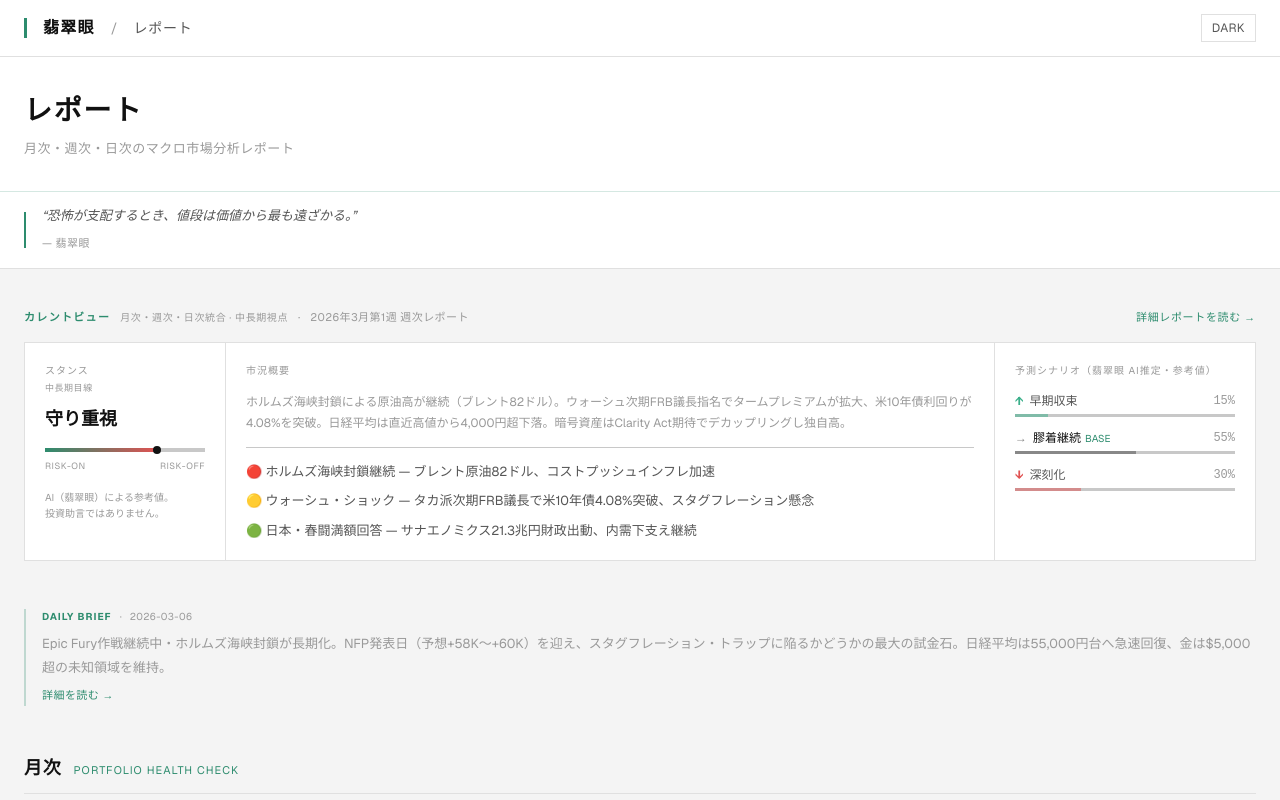
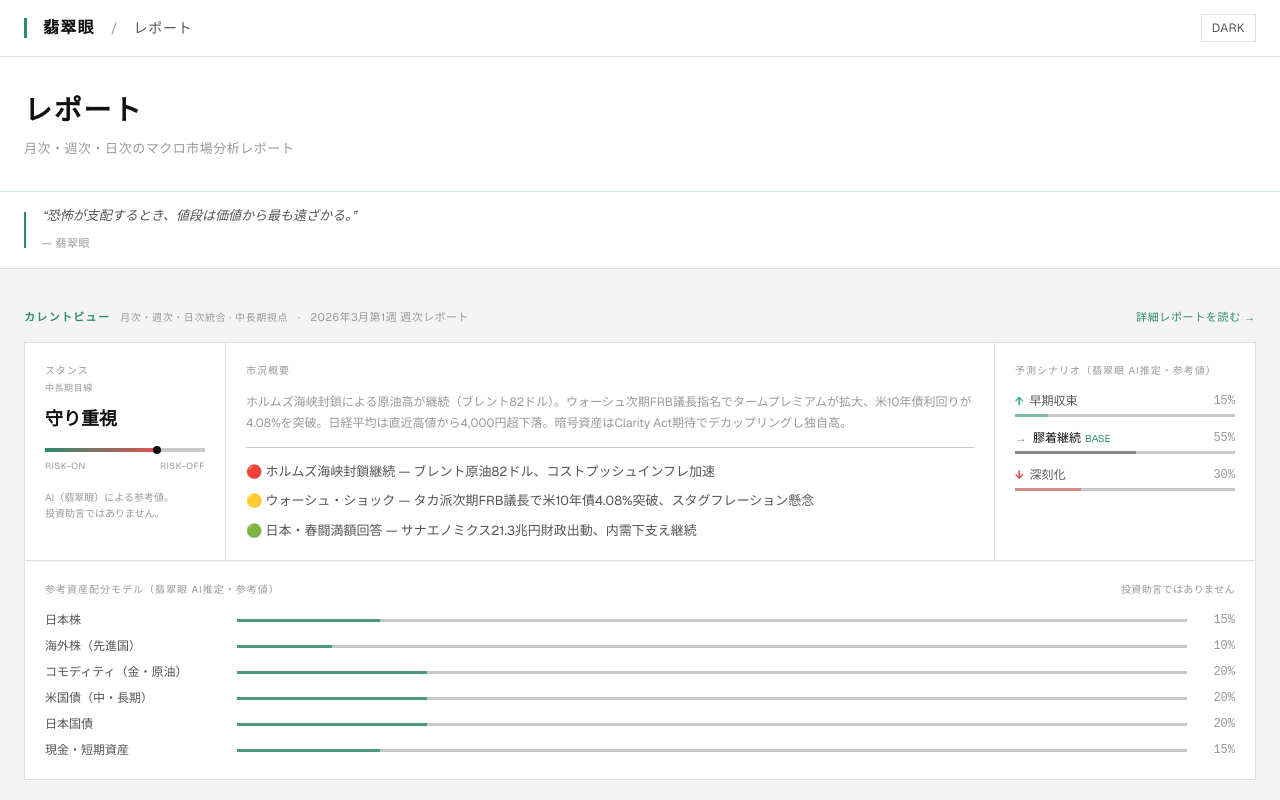
Before and after one commit to ops324/hisuigan-macro-insight-engine, a Next.js app: page /reports in a window 1280 px wide. Shown: the top 800 px of the page. Built offline with nearby package versions, Linux system fonts and the light colour scheme.

Commit message:
feat: カレントビューに参考資産配分モデルを追加
Co-Authored-By: Claude Sonnet 4.6 <noreply@anthropic.com>

```diff
--- a/app/reports/ReportsClient.tsx
+++ b/app/reports/ReportsClient.tsx
@@ -1,7 +1,7 @@
 "use client";
 import { useState, useEffect } from "react";
 import Link from "next/link";
-import { ReportMeta, ReportType, ScenarioItem } from "@/lib/reports";
+import { ReportMeta, ReportType, ScenarioItem, AllocationItem } from "@/lib/reports";
 import { themeMap, ThemeMode } from "@/lib/theme";
 import { ReportCard } from "./ReportCard";
 
@@ -27,7 +27,7 @@ function directionLabel(d: string) {
 }
 
 function CurrentView({ report, t }: { report: ReportMeta; t: typeof themeMap["dark"] | typeof themeMap["light"] }) {
-  const { stance, stanceLabel, themes, scenarios } = report;
+  const { stance, stanceLabel, themes, scenarios, allocation } = report;
   if (stance == null && !themes && !scenarios) return null;
 
   return (
@@ -110,6 +110,27 @@ function CurrentView({ report, t }: { report: ReportMeta; t: typeof themeMap["da
           </div>
         )}
       </div>
+
+      {/* 参考資産配分モデル */}
+      {allocation && allocation.length > 0 && (
+        <div style={{ marginTop: 1, background: t.surface, border: `1px solid ${t.border}`, borderTop: "none", padding: "20px" }}>
+          <div style={{ display: "flex", alignItems: "baseline", justifyContent: "space-between", marginBottom: 14 }}>
+            <span style={{ fontSize: 10, color: t.textMuted, letterSpacing: "0.1em" }}>参考資産配分モデル（翡翠眼 AI推定・参考値）</span>
+            <span style={{ fontSize: 10, color: t.textMuted, letterSpacing: "0.04em" }}>投資助言ではありません</span>
+          </div>
+          <div style={{ display: "flex", flexDirection: "column", gap: 8 }}>
+            {(allocation as AllocationItem[]).map((item, i) => (
+              <div key={i} style={{ display: "flex", alignItems: "center", gap: 12 }}>
+                <span style={{ fontSize: 12, color: t.textSub, width: 180, flexShrink: 0 }}>{item.label}</span>
+                <div style={{ flex: 1, height: 3, background: t.borderStrong }}>
+                  <div style={{ height: "100%", width: `${item.percent}%`, background: JADE, opacity: 0.8 }} />
+                </div>
+                <span style={{ fontSize: 12, color: t.textMuted, fontFamily: "monospace", width: 36, textAlign: "right", flexShrink: 0 }}>{item.percent}%</span>
+              </div>
+            ))}
+          </div>
+        </div>
+      )}
     </div>
   );
 }
--- a/content/reports/weekly/2026-W10.md
+++ b/content/reports/weekly/2026-W10.md
@@ -23,6 +23,19 @@ scenarios:
     direction: "down"
 quote: "恐怖が支配するとき、値段は価値から最も遠ざかる。"
 quoteAuthor: "翡翠眼"
+allocation:
+  - label: "日本株"
+    percent: 15
+  - label: "海外株（先進国）"
+    percent: 10
+  - label: "コモディティ（金・原油）"
+    percent: 20
+  - label: "米国債（中・長期）"
+    percent: 20
+  - label: "日本国債"
+    percent: 20
+  - label: "現金・短期資産"
+    percent: 15
 ---
 
 # 🌏 WEEKLY MACRO BASE REPORT
--- a/lib/reports.ts
+++ b/lib/reports.ts
@@ -13,6 +13,11 @@ export interface ScenarioItem {
   base?: boolean;
 }
 
+export interface AllocationItem {
+  label: string;
+  percent: number;
+}
+
 export interface ReportMeta {
   slug: string;
   title: string;
@@ -26,6 +31,7 @@ export interface ReportMeta {
   quote?: string;
   quoteAuthor?: string;
   marketOverview?: string;
+  allocation?: AllocationItem[];
 }
 
 export interface Report extends ReportMeta {
@@ -59,6 +65,7 @@ export function getAllReports(): ReportMeta[] {
         quote: data.quote,
         quoteAuthor: data.quoteAuthor,
         marketOverview: data.marketOverview,
+        allocation: data.allocation,
       });
     }
   }
@@ -91,6 +98,7 @@ export function getReportBySlug(slug: string): Report | null {
       quote: data.quote,
       quoteAuthor: data.quoteAuthor,
       marketOverview: data.marketOverview,
+      allocation: data.allocation,
       content,
     };
   }
```
Also changed, not shown: 1 other file (tests, documents, lock files or other folders).
